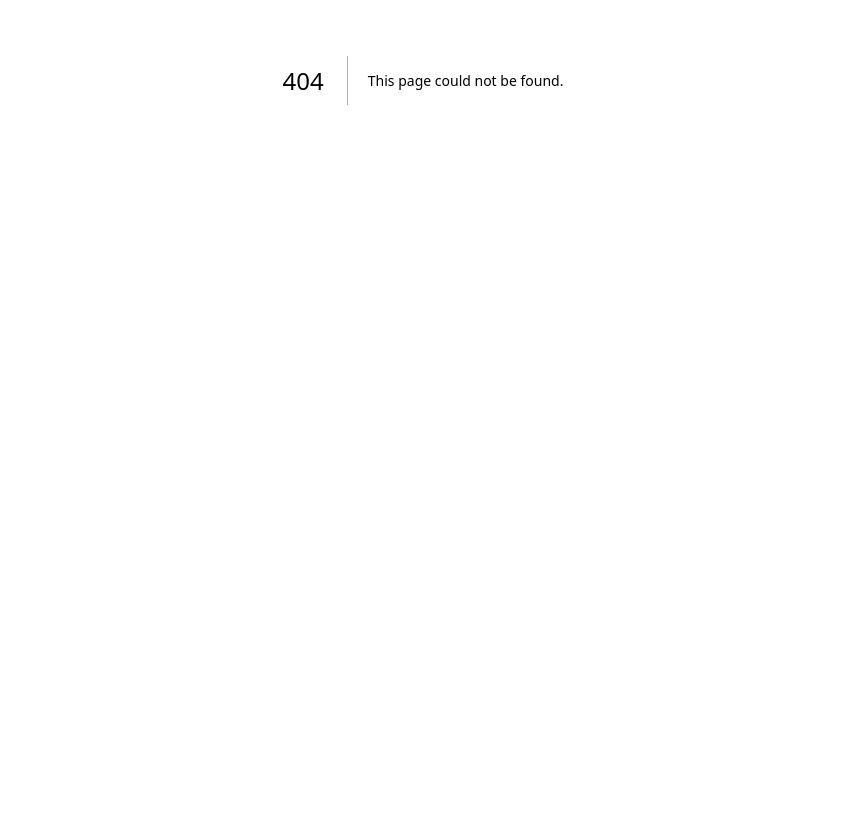
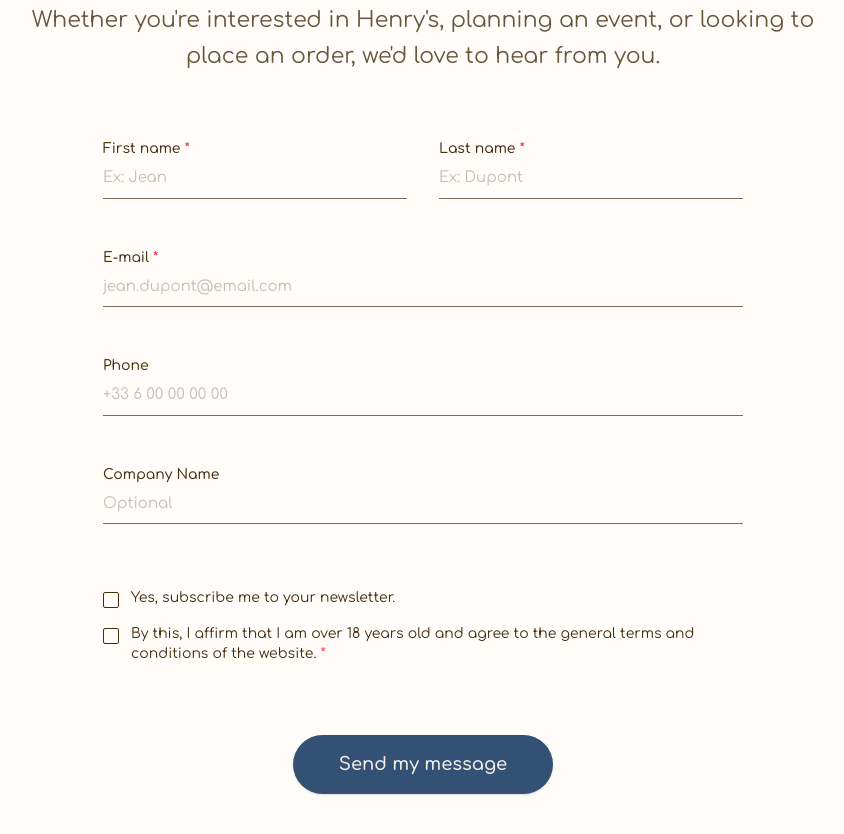
Before and after one commit to mtdtechnology-net/henrys-drink-website, a Next.js app: page /en/contact in a window 1280 px wide. Before the commit this address had no page. Shown: the part 320-1154 px from the top of the page, without its empty margins (217-1061 px from the left). Before the commit the page ends 800 px from the top, so only its background shows below. Built offline with nearby package versions, Linux system fonts and the light colour scheme.

Commit message:
contact page- design implementation

```diff
--- /dev/null
+++ b/app/[locale]/contact/page.tsx
@@ -0,0 +1,108 @@
+import React from "react";
+
+export default function ContactSection() {
+  return (
+    <section className="w-full min-h-screen bg-[#FFFCF9] flex flex-col items-center justify-center px-6 pt-50 pb-20">
+
+      <div className="flex flex-col items-center mb-16">
+        <h1 className="font-['Pinyon_Script'] text-[85px] leading-[100%] text-[#442F0E] text-center w-210 max-w-full h-26.5">
+          Join the Henry's experience
+        </h1>
+
+        <p className="font-comfortaa text-[22px] leading-[164%] text-[#442F0E] opacity-80 text-center w-210 max-w-full h-18 mt-4">
+          Whether you're interested in Henry's, planning an event, or looking to place an order, we'd love to hear from you.
+        </p>
+      </div>
+
+      <form className="w-full max-w-210 flex flex-col items-center gap-12 font-comfortaa">
+
+        <div className="w-full max-w-160 grid grid-cols-1 md:grid-cols-2 gap-8">
+          <div className="flex flex-col gap-2">
+            <label className="text-[14px] text-[#442F0E] font-medium">
+              First name <span className="text-red-500">*</span>
+            </label>
+            <input
+              type="text"
+              placeholder="Ex: Jean"
+              required
+              className="bg-transparent border-b border-[#442F0E]/70 pb-2 text-[15px] text-[#442F0E] placeholder:text-[#442F0E]/30 focus:outline-none focus:border-[#442F0E] transition-colors"
+            />
+          </div>
+
+          <div className="flex flex-col gap-2">
+            <label className="text-[14px] text-[#442F0E] font-medium">
+              Last name <span className="text-red-500">*</span>
+            </label>
+            <input
+              type="text"
+              placeholder="Ex: Dupont"
+              required
+              className="bg-transparent border-b border-[#442F0E]/70 pb-2 text-[15px] text-[#442F0E] placeholder:text-[#442F0E]/30 focus:outline-none focus:border-[#442F0E] transition-colors"
+            />
+          </div>
+        </div>
+
+        <div className="w-full max-w-160 flex flex-col gap-2">
+          <label className="text-[14px] text-[#442F0E] font-medium">
+            E-mail <span className="text-red-500">*</span>
+          </label>
+          <input
+            type="email"
+            placeholder="jean.dupont@email.com"
+            required
+            className="bg-transparent border-b border-[#442F0E]/70 pb-2 text-[15px] text-[#442F0E] placeholder:text-[#442F0E]/30 focus:outline-none focus:border-[#442F0E] transition-colors"
+          />
+        </div>
+
+        <div className="w-full max-w-160 flex flex-col gap-2">
+          <label className="text-[14px] text-[#442F0E] font-medium">Phone</label>
+          <input
+            type="tel"
+            placeholder="+33 6 00 00 00 00"
+            className="bg-transparent border-b border-[#442F0E]/70 pb-2 text-[15px] text-[#442F0E] placeholder:text-[#442F0E]/30 focus:outline-none focus:border-[#442F0E] transition-colors"
+          />
+        </div>
+
+        <div className="w-full max-w-160 flex flex-col gap-2">
+          <label className="text-[14px] text-[#442F0E] font-medium">Company Name</label>
+          <input
+            type="text"
+            placeholder="Optional"
+            className="bg-transparent border-b border-[#442F0E]/70 pb-2 text-[15px] text-[#442F0E] placeholder:text-[#442F0E]/30 focus:outline-none focus:border-[#442F0E] transition-colors"
+          />
+        </div>
+
+        <div className="w-full max-w-160 flex flex-col gap-4 mt-4">
+          <label className="flex items-start gap-3 cursor-pointer">
+            <input
+              type="checkbox"
+              className="mt-1 appearance-none w-4 h-4 rounded-xs border border-[#442F0E] checked:bg-[#325175] checked:border-[#325175] shrink-0 cursor-pointer transition-colors"            />
+            <span className="text-[14px] leading-[140%] text-[#442F0E]">
+              Yes, subscribe me to your newsletter.
+            </span>
+          </label>
+
+          <label className="flex items-start gap-3 cursor-pointer">
+            <input
+              type="checkbox"
+              required
+              className="mt-1 appearance-none w-4 h-4 rounded-xs border border-[#442F0E] checked:bg-[#325175] checked:border-[#325175] shrink-0 cursor-pointer transition-colors"            />
+            <span className="text-[14px] leading-[140%] text-[#442F0E]">
+              By this, I affirm that I am over 18 years old and agree to the general terms and conditions of the website. <span className="text-red-500">*</span>
+            </span>
+          </label>
+        </div>
+
+        <div className="flex justify-center mt-6">
+          <button
+            type="submit"
+            className="bg-[#325175] text-[#F3EDE6] font-semibold text-[18px] whitespace-nowrap px-10 py-4 min-w-65 rounded-full hover:bg-[#233a54] transition-colors cursor-pointer flex items-center justify-center shadow-sm"
+          >
+            Send my message
+          </button>
+        </div>
+
+      </form>
+    </section>
+  );
+}
```
